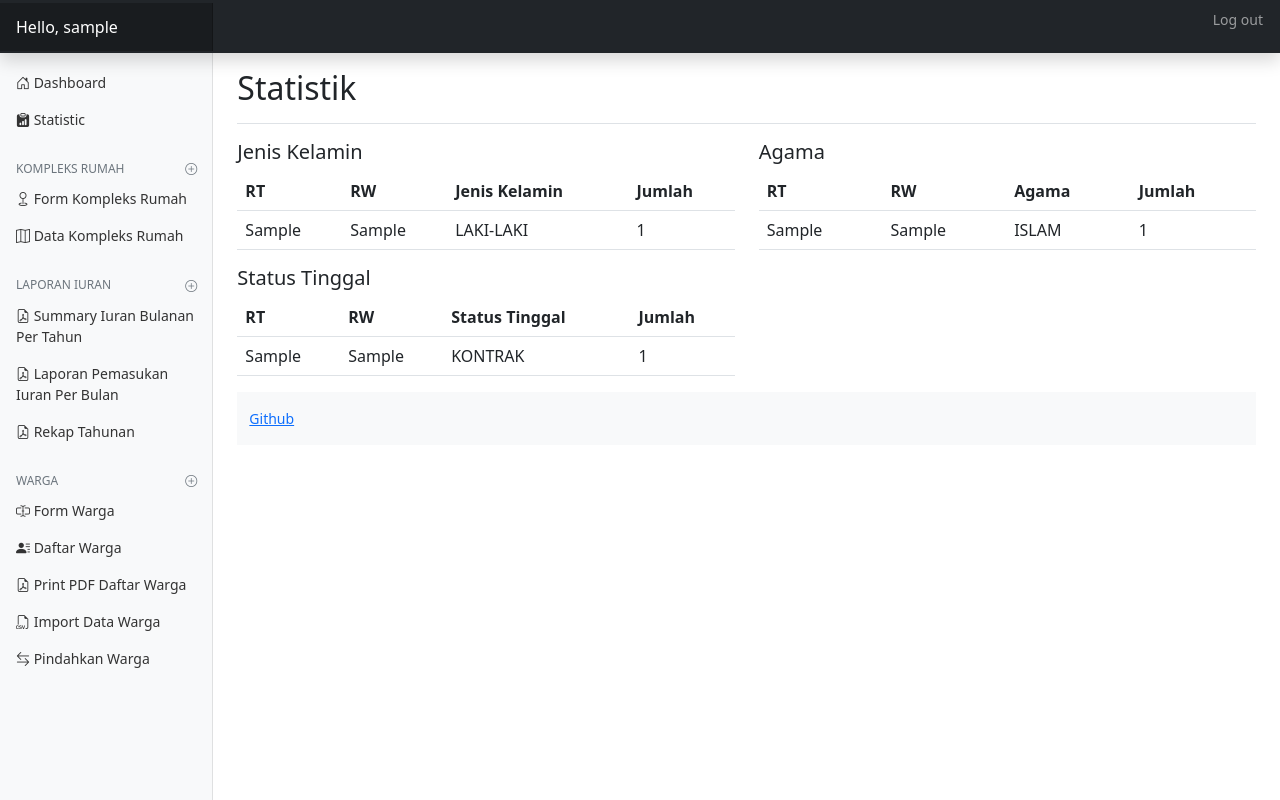
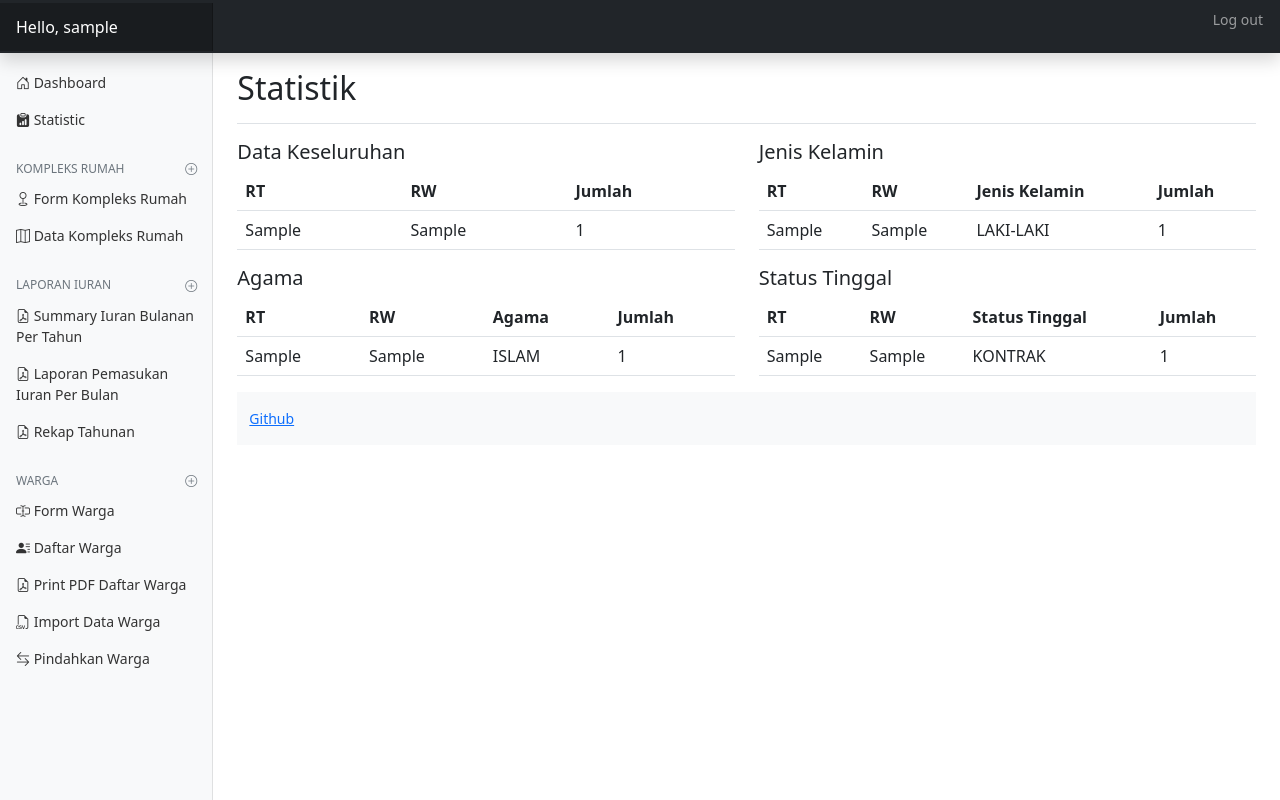
Before and after one commit to robertusnegoro/datawarga, a Django app: page /warga/statistic in a window 1280 px wide. Run offline with Django 4.2, Linux system fonts and the light colour scheme; a user stored in the database is signed in; tables that the repository leaves empty hold one stand-in row (values such as "Sample post"); parts of the project's set-up code (start-up, migrations or seed data) failed here and were passed over; some libraries are stand-ins or nearby versions.

Commit message:
update query di laman statistik

```diff
--- a/datawarga/kependudukan/templates/statistic_warga.html
+++ b/datawarga/kependudukan/templates/statistic_warga.html
@@ -3,6 +3,28 @@
 {% block pagetitle %}Statistik{% endblock %}
 {% block content %}
 <div class="row">
+    <div class="col-md-6">
+        <h5>Data Keseluruhan</h5>
+        <table class="table">
+            <thead>
+                <tr>
+                    <th>RT</th>
+                    <th>RW</th>
+                    <th>Jumlah</th>
+                </tr>
+            </thead>
+            <tbody>
+            {% for d in all_data %}
+                <tr>
+                    <td>{{ d.rt }}</td>
+                    <td>{{ d.rw }}</td>
+                    <td>{{ d.num_warga }}</td>
+                </tr>
+            {% endfor %}
+            </tbody>
+        </table>
+    </div>
+
     <div class="col-md-6">
         <h5>Jenis Kelamin</h5>
         <table class="table">
--- a/datawarga/kependudukan/utility.py
+++ b/datawarga/kependudukan/utility.py
@@ -74,11 +74,24 @@ def dashboard_warga(request):
 
 @login_required
 def statistic_warga(request):
+    all_data = (
+        Kompleks.objects.values("rt", "rw")
+        .annotate(num_warga=Count("warga"))
+        .exclude(warga__status_tinggal="PINDAH")
+        .exclude(warga__agama=None)
+        .exclude(warga__jenis_kelamin=None)
+        .exclude(warga__status_tinggal=None)
+        .order_by("rt", "rw")
+    )
+
+
     jenis_kelamin = (
         Kompleks.objects.values("rt", "rw", "warga__jenis_kelamin")
         .annotate(num_warga=Count("warga"))
         .exclude(warga__status_tinggal="PINDAH")
+        .exclude(warga__agama=None)
         .exclude(warga__jenis_kelamin=None)
+        .exclude(warga__status_tinggal=None)
         .order_by("rt", "rw", "warga__jenis_kelamin")
     )
 
@@ -87,12 +100,17 @@ def statistic_warga(request):
         .annotate(num_warga=Count("warga"))
         .exclude(warga__status_tinggal="PINDAH")
         .exclude(warga__agama=None)
+        .exclude(warga__jenis_kelamin=None)
+        .exclude(warga__status_tinggal=None)
         .order_by("rt", "rw", "warga__agama")
     )
 
     status_tinggal = (
         Kompleks.objects.values("rt", "rw", "warga__status_tinggal")
         .annotate(num_warga=Count("warga"))
+        .exclude(warga__status_tinggal="PINDAH")
+        .exclude(warga__agama=None)
+        .exclude(warga__jenis_kelamin=None)
         .exclude(warga__status_tinggal=None)
         .order_by("rt", "rw", "warga__status_tinggal")
     )
@@ -101,6 +119,7 @@ def statistic_warga(request):
         "jenis_kelamin": jenis_kelamin,
         "agama": agama,
         "status_tinggal": status_tinggal,
+        "all_data": all_data,
     }
 
     return render(
```
